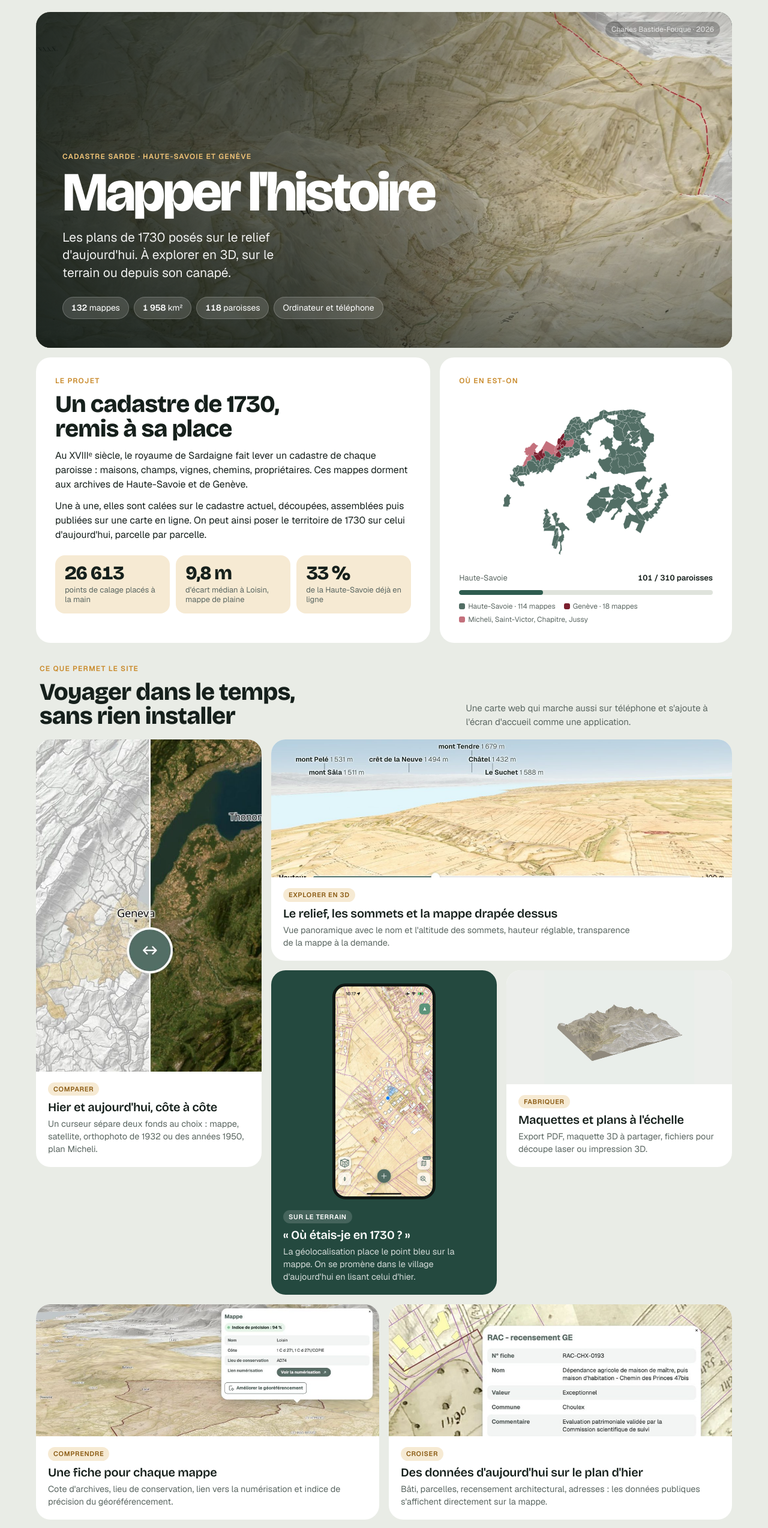
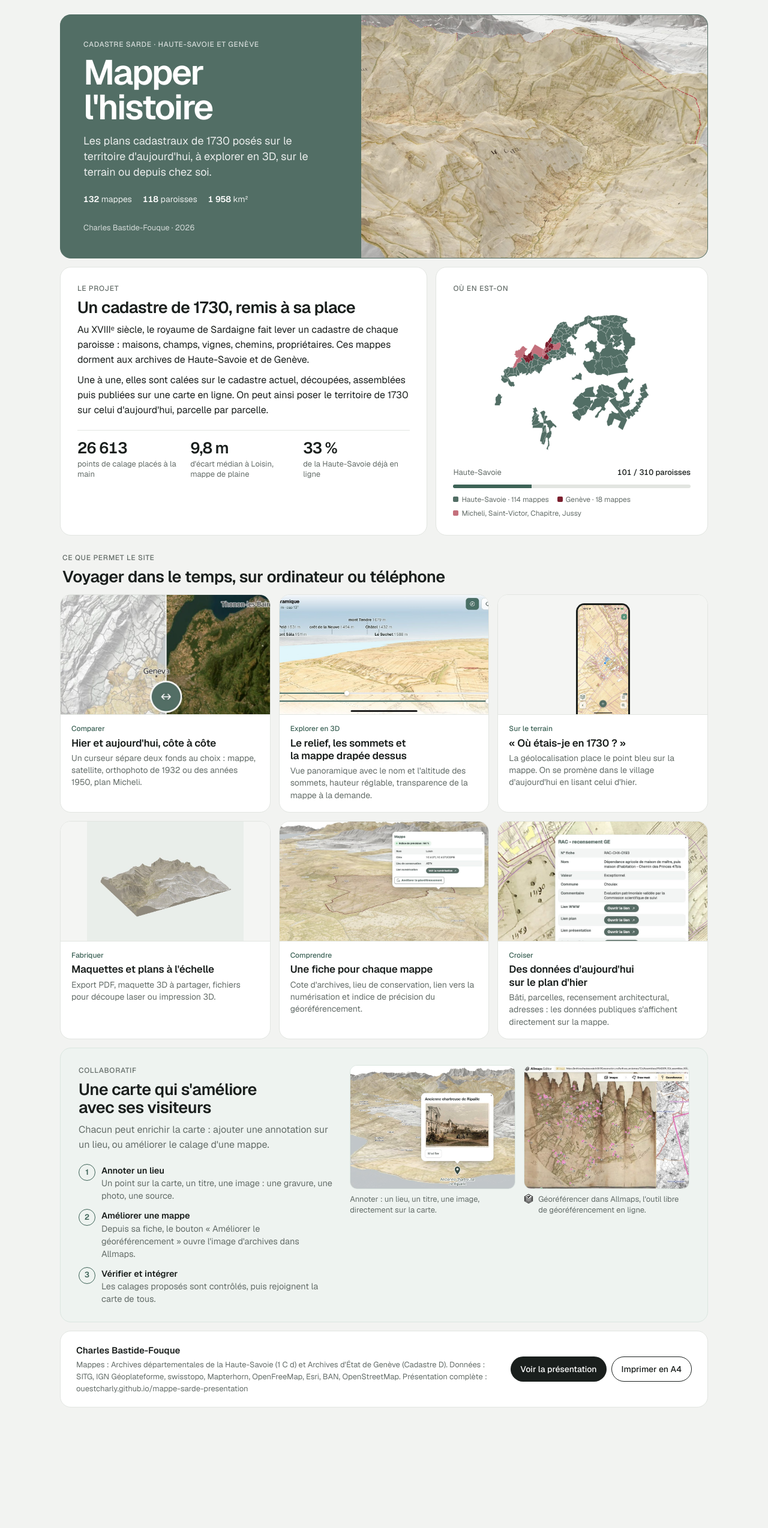
Before and after one commit to ouestcharly/fiche-projet, a plain HTML site: page index.html in a window 1280 px wide. Shown: the top 2548 px of the page at 60% size. After the commit the page ends 2387 px from the top, so only its background shows below. Drawn offline with nearby package versions, Linux system fonts and the light colour scheme.

Commit message:
Bandeau du haut en vert ; carte du corpus agrandie
Co-Authored-By: Claude Opus 5.5 <noreply@anthropic.com>
Claude-Session: https://claude.ai/code/session_01XfiWvxbM1qacN451WQK6jG

```diff
--- a/index.html
+++ b/index.html
@@ -7,182 +7,146 @@
 <meta name="description" content="Les mappes sardes de 1730 géoréférencées, en 3D et sur téléphone : comparer, explorer, contribuer.">
 <link rel="preconnect" href="https://fonts.googleapis.com">
 <link rel="preconnect" href="https://fonts.gstatic.com" crossorigin>
-<link href="https://fonts.googleapis.com/css2?family=Bricolage+Grotesque:opsz,wght@12..96,600;12..96,800&family=Geist:wght@400;500;600&display=swap" rel="stylesheet">
+<link href="https://fonts.googleapis.com/css2?family=Geist:wght@400;500;600&display=swap" rel="stylesheet">
 <style>
 /* Panneaux arrondis posés sur un fond lichen. Vert forêt (le site), ocre papier (les mappes), bleu GPS (la géolocalisation).
    Mise en page : un grand panneau 3D en ouverture, puis une grille de panneaux de tailles variées. */
 :root{
-  --bg:#e9ece6; --panel:#ffffff; --ink:#16201c; --mut:#5b6762; --line:#dfe3dc;
-  --forest:#24493f; --forest-2:#2f5d50; --ochre:#c98a2b; --ochre-lt:#f6ead3; --gps:#2f7be0;
-  --display:"Bricolage Grotesque","Geist",Helvetica,Arial,sans-serif;
-  --body:"Geist",Helvetica,Arial,sans-serif;
-  --r:24px; --r-sm:16px;
+  --bg:#f2f3f1; --panel:#ffffff; --ink:#1a1f1d; --mut:#646d69; --line:#e2e5e1;
+  --acc:#3d6357; --acc-lt:#eef3f0;
+  --f:"Geist",Helvetica,Arial,sans-serif;
+  --r:18px; --r-sm:12px;
   color-scheme:light;
 }
+/* Sobre : panneaux blancs arrondis sur fond gris très clair, un seul accent vert, une seule police. */
 *{box-sizing:border-box;margin:0;padding:0}
 html{background:var(--bg)}
-body{background:var(--bg);color:var(--ink);font-family:var(--body);font-size:16px;line-height:1.5;-webkit-font-smoothing:antialiased}
+body{background:var(--bg);color:var(--ink);font-family:var(--f);font-size:16px;line-height:1.55;-webkit-font-smoothing:antialiased}
 img{max-width:100%;display:block}
 a{color:inherit}
-:focus-visible{outline:2px solid var(--gps);outline-offset:3px}
-.page{max-width:1200px;margin:0 auto;padding:20px 20px 40px;display:grid;gap:16px}
-.panel{background:var(--panel);border-radius:var(--r);overflow:hidden;position:relative}
-h1,h2,h3{font-family:var(--display);text-wrap:balance;letter-spacing:-.02em;line-height:1.02}
-h2{font-size:clamp(28px,3.4vw,40px);font-weight:800}
-h3{font-size:20px;font-weight:600;letter-spacing:-.01em;line-height:1.15}
+:focus-visible{outline:2px solid var(--acc);outline-offset:3px}
+.page{max-width:1120px;margin:0 auto;padding:24px 20px 40px;display:grid;gap:14px}
+.panel{background:var(--panel);border-radius:var(--r);overflow:hidden;position:relative;border:1px solid var(--line)}
+h1,h2,h3{font-weight:600;text-wrap:balance;letter-spacing:-.02em;line-height:1.1}
+h2{font-size:clamp(22px,2.4vw,27px)}
+h3{font-size:17px;letter-spacing:-.01em;line-height:1.25}
 p{max-width:62ch}
-.kicker{font-size:12px;font-weight:600;letter-spacing:.1em;text-transform:uppercase;color:var(--ochre);display:block;margin-bottom:10px}
+.kicker{font-size:12px;font-weight:500;letter-spacing:.06em;text-transform:uppercase;color:var(--mut);display:block;margin-bottom:8px}
 .mut{color:var(--mut)}
 .num{font-variant-numeric:tabular-nums}
 
-/* ===== Ouverture ===== */
-.hero{min-height:560px;color:#fff;background:#1b2a24;isolation:isolate;display:grid;grid-template-columns:1.25fr .75fr;align-items:end}
-.hero>.bgimg{position:absolute;inset:0;width:100%;height:100%;object-fit:cover;z-index:-2}
-.hero::before{content:"";position:absolute;inset:0;z-index:-1;background:linear-gradient(100deg,rgba(14,24,20,.88) 0%,rgba(14,24,20,.6) 42%,rgba(14,24,20,.05) 75%),linear-gradient(0deg,rgba(14,24,20,.55),transparent 45%)}
-.hero .txt{padding:48px 44px}
-.hero .kicker{color:#f1c477}
-.hero h1{font-size:clamp(46px,7.2vw,92px);font-weight:800;letter-spacing:-.045em;line-height:.9}
-.hero .lead{font-size:clamp(17px,1.8vw,21px);line-height:1.4;margin-top:18px;max-width:30ch;color:rgba(255,255,255,.92)}
-.chips{display:flex;flex-wrap:wrap;gap:8px;margin-top:26px}
-.chip{background:rgba(255,255,255,.14);backdrop-filter:blur(6px);-webkit-backdrop-filter:blur(6px);border:1px solid rgba(255,255,255,.22);border-radius:999px;padding:7px 14px;font-size:14px}
-.chip b{font-weight:600;font-variant-numeric:tabular-nums}
-.hero .phone{justify-self:center;align-self:end;width:210px;margin:40px 0 -70px;border-radius:30px;border:6px solid #0f1714;box-shadow:0 30px 60px rgba(0,0,0,.45)}
-.hero .by{position:absolute;right:20px;top:16px;font-size:12px;color:rgba(255,255,255,.75);background:rgba(0,0,0,.25);padding:4px 10px;border-radius:999px}
+/* Ouverture : texte à gauche, image à droite */
+.hero{display:grid;grid-template-columns:1fr 1.15fr;min-height:400px;background:#526e65;border-color:#526e65;color:#fff}
+.hero .kicker,.hero .by{color:rgba(255,255,255,.75)!important}
+.hero .lead,.hero .facts{color:rgba(255,255,255,.88)!important}
+.hero .facts b{color:#fff!important}
+.hero .txt{padding:40px 38px;display:flex;flex-direction:column;justify-content:center}
+.hero h1{font-size:clamp(40px,5vw,58px);letter-spacing:-.04em;line-height:1}
+.hero .lead{font-size:18px;line-height:1.45;margin-top:14px;color:var(--mut);max-width:34ch}
+.hero .facts{display:flex;flex-wrap:wrap;gap:6px 18px;margin-top:22px;font-size:14px;color:var(--mut)}
+.hero .facts b{color:var(--ink);font-weight:600;font-variant-numeric:tabular-nums}
+.hero .by{font-size:13px;color:var(--mut);margin-top:26px}
+.hero .vis{position:relative;min-height:300px}
+.hero .bgimg{position:absolute;inset:0;width:100%;height:100%;object-fit:cover}
+.hero .phone{position:absolute;right:28px;bottom:-40px;width:150px;border-radius:22px;border:4px solid #1a1f1d}
 
-/* ===== Le projet ===== */
-.intro{display:grid;grid-template-columns:1.35fr 1fr;gap:16px}
-.intro .panel{padding:30px 32px}
-.intro p{margin-top:12px}
-.stats{display:grid;grid-template-columns:repeat(3,1fr);gap:10px;margin-top:22px}
-.stat{background:var(--ochre-lt);border-radius:var(--r-sm);padding:14px 16px}
-.stat b{display:block;font-family:var(--display);font-size:32px;font-weight:800;letter-spacing:-.04em;line-height:1;font-variant-numeric:tabular-nums}
-.stat span{font-size:13px;color:var(--mut);display:block;margin-top:4px;line-height:1.3}
+/* Le projet */
+.intro{display:grid;grid-template-columns:1.35fr 1fr;gap:14px}
+.intro .panel{padding:26px 28px}
+.intro p{margin-top:10px}
+.stats{display:grid;grid-template-columns:repeat(3,1fr);gap:10px;margin-top:20px;border-top:1px solid var(--line);padding-top:16px}
+.stat b{display:block;font-size:26px;font-weight:600;letter-spacing:-.03em;line-height:1;font-variant-numeric:tabular-nums}
+.stat span{font-size:13px;color:var(--mut);display:block;margin-top:5px;line-height:1.35}
 .corpus{display:flex;flex-direction:column;gap:10px}
-.corpus img{width:100%;max-height:280px;object-fit:contain;margin:0 auto}
-.bar{height:8px;border-radius:99px;background:var(--line);overflow:hidden}
-.bar i{display:block;height:100%;width:33%;background:var(--forest-2);border-radius:99px}
+.corpus img{width:100%;max-height:260px;object-fit:contain;margin:0 auto}
+.bar{height:6px;border-radius:99px;background:var(--line);overflow:hidden}
+.bar i{display:block;height:100%;width:33%;background:var(--acc)}
 .corpus .t{display:flex;justify-content:space-between;font-size:13px;color:var(--mut)}
-.corpus .t b{color:var(--ink)}
+.corpus .t b{color:var(--ink);font-weight:500}
 .leg{display:flex;flex-wrap:wrap;gap:4px 14px;font-size:12px;color:var(--mut)}
-.leg i{display:inline-block;width:10px;height:10px;border-radius:3px;margin-right:5px;vertical-align:-1px}
+.leg i{display:inline-block;width:9px;height:9px;border-radius:2px;margin-right:5px}
 
-/* ===== Fonctionnalités : grille de panneaux ===== */
-.sec-head{display:flex;justify-content:space-between;align-items:end;gap:20px;padding:18px 6px 2px}
-.sec-head p{font-size:15px;color:var(--mut);max-width:44ch}
-.bento{display:grid;grid-template-columns:repeat(6,1fr);gap:16px}
+/* Fonctionnalités */
+.sec-head{padding:14px 4px 0}
+.sec-head p{display:none}
+.bento{display:grid;grid-template-columns:repeat(3,1fr);gap:14px}
 .card{display:flex;flex-direction:column}
-.card .shot{flex:1;min-height:0;background:#f1f3ef}
+.card .shot{height:200px;background:#f4f5f3;border-bottom:1px solid var(--line)}
 .card .shot img{width:100%;height:100%;object-fit:cover}
-.card .cap{padding:16px 20px 20px}
-.card .cap p{font-size:14.5px;color:var(--mut);margin-top:5px;line-height:1.45}
-.tagline{display:inline-block;font-size:11px;font-weight:600;letter-spacing:.06em;text-transform:uppercase;padding:3px 9px;border-radius:99px;background:var(--ochre-lt);color:#8a5a12;margin-bottom:8px}
-.c-compare{grid-column:span 2;grid-row:span 2}
-.c-pano{grid-column:span 4}
-.c-terrain{grid-column:span 2;grid-row:span 2;background:var(--forest);color:#fff}
-.c-terrain .cap p{color:rgba(255,255,255,.8)}
-.c-terrain .tagline{background:rgba(255,255,255,.15);color:#fff}
-.c-terrain .shot{background:none;display:flex;justify-content:center;padding:22px 20px 0}
-.c-terrain .shot img{width:auto;height:100%;max-height:360px;object-fit:contain;border-radius:22px;border:5px solid #0f1714}
-.c-maquette{grid-column:span 2}
-.c-maquette .shot{background:#eceeeb}
+.card .cap{padding:14px 18px 18px}
+.card .cap p{font-size:14px;color:var(--mut);margin-top:4px;line-height:1.45}
+.tagline{display:block;font-size:12px;font-weight:500;color:var(--acc);margin-bottom:4px}
+.c-terrain .shot{display:flex;justify-content:center;padding:14px 0 0}
+.c-terrain .shot img{width:auto;height:100%;object-fit:contain;border-radius:14px 14px 0 0;border:3px solid #1a1f1d;border-bottom:0}
 .c-maquette .shot img{object-fit:contain}
-.c-fiche{grid-column:span 3}
-.c-patri{grid-column:span 3}
-.c-compare .shot{min-height:300px}
-.c-pano .shot{height:230px;flex:none}
-.c-maquette .shot{height:190px;flex:none}
-.c-fiche .shot,.c-patri .shot{height:220px;flex:none}
 .c-fiche .shot img{object-position:center 20%}
 .c-patri .shot img{object-position:left top}
+.c-compare .shot img{object-position:center 40%}
 
-/* ===== Collaboratif ===== */
-.collab{background:var(--forest);color:#fff;padding:34px 34px 30px;display:grid;grid-template-columns:1fr 1.15fr;gap:30px;align-items:start}
-.collab .kicker{color:#f1c477}
-.collab h2{color:#fff}
-.collab>div>p{color:rgba(255,255,255,.85);margin-top:12px}
-.steps{list-style:none;display:grid;gap:10px;margin-top:22px;counter-reset:s}
-.steps li{display:grid;grid-template-columns:34px 1fr;gap:12px;align-items:start;background:rgba(255,255,255,.08);border:1px solid rgba(255,255,255,.12);border-radius:var(--r-sm);padding:12px 14px;counter-increment:s;font-size:14.5px;line-height:1.4;color:rgba(255,255,255,.85)}
-.steps li::before{content:counter(s);width:34px;height:34px;border-radius:50%;background:#f1c477;color:var(--forest);font-family:var(--display);font-weight:800;display:grid;place-items:center;font-size:17px}
-.steps b{color:#fff;display:block;font-weight:600}
-.collab-vis{display:grid;gap:12px}
-.collab-vis .shot{border-radius:var(--r-sm);overflow:hidden;background:#fff}
-.collab-vis figcaption{font-size:13px;color:rgba(255,255,255,.75);display:flex;align-items:center;gap:10px;margin-top:8px}
-.collab-vis figcaption img{width:22px;height:22px;background:#fff;border-radius:6px;padding:2px}
-.annot{border:1.5px dashed rgba(255,255,255,.35);border-radius:var(--r-sm);padding:16px 18px}
-.annot h3{font-size:17px;color:#fff}
-.annot p{font-size:14px;color:rgba(255,255,255,.8);margin-top:4px}
+/* Collaboratif */
+.collab{background:var(--acc-lt);border-color:#dbe6e0;padding:28px 30px;display:grid;grid-template-columns:.9fr 1.2fr;gap:28px;align-items:start}
+.collab>div>p{color:var(--mut);margin-top:10px}
+.steps{list-style:none;display:grid;gap:12px;margin-top:20px;counter-reset:s}
+.steps li{display:grid;grid-template-columns:26px 1fr;gap:12px;align-items:start;counter-increment:s;font-size:14.5px;line-height:1.45;color:var(--mut)}
+.steps li::before{content:counter(s);width:26px;height:26px;border-radius:50%;border:1.5px solid var(--acc);color:var(--acc);font-weight:600;display:grid;place-items:center;font-size:13px}
+.steps b{color:var(--ink);display:block;font-weight:600}
+.collab-vis{display:grid;grid-template-columns:1fr 1fr;gap:14px}
+.collab-vis .shot{aspect-ratio:4/3;border-radius:var(--r-sm);overflow:hidden;background:#fff;border:1px solid #dbe6e0}
+.collab-vis figcaption{font-size:13px;color:var(--mut);display:flex;align-items:center;gap:8px;margin-top:8px}
+.collab-vis .shot img{width:100%;height:100%;object-fit:cover;object-position:left top}
+.collab-vis figcaption img{width:16px;height:16px;flex:none}
+.collab-vis figcaption{align-items:flex-start;line-height:1.4}
+.annot{background:#fff;border:1px solid #dbe6e0;border-radius:var(--r-sm);padding:14px 16px}
+.annot h3{font-size:15px}
+.annot p{font-size:14px;color:var(--mut);margin-top:3px}
 
-/* ===== Pied ===== */
-.foot{padding:24px 30px;display:grid;grid-template-columns:1fr auto;gap:20px;align-items:center}
+/* Pied */
+.foot{padding:20px 26px;display:grid;grid-template-columns:1fr auto;gap:20px;align-items:center}
 .foot p{font-size:13px;color:var(--mut);max-width:80ch}
-.foot .who{font-family:var(--display);font-weight:600;font-size:17px;color:var(--ink);margin-bottom:4px}
-.btns{display:flex;gap:10px;flex-wrap:wrap}
-.btn{display:inline-flex;align-items:center;gap:10px;padding:13px 18px;border-radius:999px;background:var(--ink);color:#fff;text-decoration:none;font:600 15px var(--body);border:0;cursor:pointer}
-.btn:hover{background:var(--forest-2)}
-.btn.sec{background:none;color:var(--ink);border:1.5px solid var(--ink)}
+.foot .who{font-weight:600;font-size:15px;color:var(--ink);margin-bottom:3px}
+.btns{display:flex;gap:8px;flex-wrap:wrap}
+.btn{display:inline-flex;align-items:center;padding:11px 16px;border-radius:999px;background:var(--ink);color:#fff;text-decoration:none;font:500 14px var(--f);border:0;cursor:pointer}
+.btn:hover{background:var(--acc)}
+.btn.sec{background:none;color:var(--ink);border:1px solid var(--ink)}
 .btn.sec:hover{background:var(--bg)}
 
-/* ===== Écrans étroits ===== */
 @media (max-width:900px){
-  .hero{grid-template-columns:1fr;min-height:0}
+  .hero{grid-template-columns:1fr}
+  .hero .vis{order:-1;min-height:260px}
   .hero .phone{display:none}
-  .hero .txt{padding:110px 26px 32px}
   .intro,.collab{grid-template-columns:1fr}
-  .bento{grid-template-columns:repeat(2,1fr)}
-  .c-compare,.c-terrain{grid-row:auto}
-  .c-pano,.c-fiche,.c-patri{grid-column:span 2}
-  .c-compare,.c-terrain,.c-maquette{grid-column:span 1}
-  .c-compare .shot{min-height:260px}
-  .c-terrain .shot img{max-height:300px}
-  .sec-head{flex-direction:column;align-items:start}
+  .bento{grid-template-columns:1fr 1fr}
   .foot{grid-template-columns:1fr}
 }
 @media (max-width:560px){
   .page{padding:12px 12px 30px;gap:12px}
   .bento{grid-template-columns:1fr}
-  .c-pano,.c-fiche,.c-patri,.c-compare,.c-terrain,.c-maquette{grid-column:auto}
-  .stats{grid-template-columns:1fr 1fr 1fr;gap:6px}
-  .stat{padding:10px}
-  .stat b{font-size:24px}
-  .intro .panel,.collab{padding:22px 20px}
+  .hero .txt,.intro .panel,.collab{padding:22px 20px}
+  .stat b{font-size:22px}
 }
 @media (prefers-reduced-motion:reduce){*{transition:none!important}}
 
-/* ===== Impression : une page A4, mise en page ordinateur réduite ===== */
-@page{size:A4 portrait;margin:8mm}
+/* ===== Impression : une page A4 ===== */
+@page{size:A4 portrait;margin:9mm}
 @media print{
   *{-webkit-print-color-adjust:exact;print-color-adjust:exact}
   html,body{background:#fff}
-  body{width:1340px;zoom:.545;margin:0}
+  body{width:1240px;zoom:.57;margin:0}
   .page{padding:0;gap:12px;max-width:none}
-  .no-print,.sec-head p{display:none!important}
-  .panel{border:1.5px solid var(--line)}
-  .hero,.collab{border:0}
-  .hero{min-height:0;height:300px;grid-template-columns:1.25fr .75fr}
-  .hero .txt{padding:30px 38px}
-  .hero .phone{display:block;width:150px;margin:24px 0 -90px}
-  .hero h1{font-size:76px}
-  .hero .lead{margin-top:12px}
-  .chips{margin-top:16px}
-  .intro{grid-template-columns:1.35fr 1fr;gap:12px}
+  .no-print{display:none!important}
+  .hero{grid-template-columns:1fr 1.15fr;min-height:0;height:300px}
+  .hero .vis{order:0}
+  .hero .txt{padding:28px 32px}
+  .intro{grid-template-columns:1.35fr 1fr}
   .intro .panel{padding:20px 24px}
-  .stats{margin-top:14px}
-  .corpus img{max-height:175px}
-  .sec-head{padding:2px 6px 0;display:block}
+  .corpus img{max-height:170px}
   .bento{grid-template-columns:repeat(3,1fr);gap:12px}
-  .bento .card{grid-column:auto!important;grid-row:auto!important}
-  .bento .card .shot{flex:none;height:138px;min-height:0;padding:0}
-  .c-terrain .shot{padding:10px 0 0!important}
-  .c-terrain .shot img{max-height:128px;border-width:3px;border-radius:12px}
-  .c-compare .shot img{object-position:center 40%}
+  .card .shot{height:150px}
   .card .cap{padding:11px 16px 13px}
-  .card .cap p{font-size:13.5px}
-  .collab{grid-template-columns:1fr 1fr;padding:22px 26px;gap:22px}
-  .steps{gap:7px;margin-top:12px}
-  .steps li{padding:9px 12px}
-  .collab-vis .shot img{max-height:200px;width:100%;object-fit:cover;object-position:left top}
+  .collab{grid-template-columns:.9fr 1.2fr;padding:22px 26px}
+  .steps{gap:9px;margin-top:14px}
   .foot{grid-template-columns:1fr;padding:14px 22px}
-  .panel,.card,.collab{break-inside:avoid}
+  .panel,.card{break-inside:avoid}
 }
 </style>
 </head>
@@ -190,20 +154,16 @@ p{max-width:62ch}
 <main class="page">
 
   <header class="panel hero">
-    <img class="bgimg" src="assets/hero_3d.jpg" alt="Une mappe sarde drapée sur le relief des Alpes, vue en 3D">
-    <span class="by">Charles Bastide-Fouque · 2026</span>
     <div class="txt">
       <span class="kicker">Cadastre sarde · Haute-Savoie et Genève</span>
       <h1>Mapper l'histoire</h1>
-      <p class="lead">Les plans de 1730 posés sur le relief d'aujourd'hui. À explorer en 3D, sur le terrain ou depuis son canapé.</p>
-      <div class="chips">
-        <span class="chip"><b>132</b> mappes</span>
-        <span class="chip"><b>1 958</b> km²</span>
-        <span class="chip"><b>118</b> paroisses</span>
-        <span class="chip">Ordinateur et téléphone</span>
-      </div>
+      <p class="lead">Les plans cadastraux de 1730 posés sur le territoire d'aujourd'hui, à explorer en 3D, sur le terrain ou depuis chez soi.</p>
+      <div class="facts"><span><b>132</b> mappes</span><span><b>118</b> paroisses</span><span><b>1 958</b> km²</span></div>
+      <div class="by">Charles Bastide-Fouque · 2026</div>
     </div>
-    <img class="phone" src="assets/tel_3d.jpg" alt="Le site en 3D sur un téléphone">
+    <div class="vis">
+      <img class="bgimg" src="assets/hero_3d.jpg" alt="Une mappe sarde drapée sur le relief des Alpes, vue en 3D">
+    </div>
   </header>
 
   <div class="intro">
@@ -228,7 +188,7 @@ p{max-width:62ch}
   </div>
 
   <div class="sec-head">
-    <div><span class="kicker">Ce que permet le site</span><h2>Voyager dans le temps, sans rien installer</h2></div>
+    <div><span class="kicker">Ce que permet le site</span><h2>Voyager dans le temps, sur ordinateur ou téléphone</h2></div>
     <p>Une carte web qui marche aussi sur téléphone et s'ajoute à l'écran d'accueil comme une application.</p>
   </div>
 
@@ -268,22 +228,22 @@ p{max-width:62ch}
     <div>
       <span class="kicker">Collaboratif</span>
       <h2>Une carte qui s'améliore avec ses visiteurs</h2>
-      <p>Une mappe mal calée, un détail à signaler, une feuille pas encore traitée ? Chacun peut contribuer. Les propositions sont vérifiées avant d'être intégrées.</p>
+      <p>Chacun peut enrichir la carte : ajouter une annotation sur un lieu, ou améliorer le calage d'une mappe.</p>
       <ol class="steps">
-        <li><div><b>Repérer</b>Dans la fiche d'une mappe, le bouton « Améliorer le géoréférencement » ouvre l'image d'archives.</div></li>
-        <li><div><b>Placer des points dans Allmaps</b>L'outil libre relie un point de la mappe à sa position actuelle, directement dans le navigateur.</div></li>
-        <li><div><b>Vérifier et intégrer</b>La contribution est contrôlée, puis rejoint la carte de tous.</div></li>
+        <li><div><b>Annoter un lieu</b>Un point sur la carte, un titre, une image : une gravure, une photo, une source.</div></li>
+        <li><div><b>Améliorer une mappe</b>Depuis sa fiche, le bouton « Améliorer le géoréférencement » ouvre l'image d'archives dans Allmaps.</div></li>
+        <li><div><b>Vérifier et intégrer</b>Les calages proposés sont contrôlés, puis rejoignent la carte de tous.</div></li>
       </ol>
     </div>
     <div class="collab-vis">
       <figure>
+        <div class="shot"><img style="object-position:center 45%" src="assets/annotation.jpg" alt="Annotation « Ancienne chartreuse de Ripaille » avec une gravure ancienne, posée sur la carte en 3D"></div>
+        <figcaption>Annoter : un lieu, un titre, une image, directement sur la carte.</figcaption>
+      </figure>
+      <figure>
         <div class="shot"><img src="assets/allmaps.jpg" alt="L'éditeur Allmaps : points de calage sur la mappe et sur la carte actuelle"></div>
-        <figcaption><img src="assets/allmaps-logo.svg" alt="">Géoréférencer dans Allmaps, l'outil ouvert du patrimoine cartographique</figcaption>
+        <figcaption><img src="assets/allmaps-logo.svg" alt="">Géoréférencer dans Allmaps, l'outil libre de géoréférencement en ligne.</figcaption>
       </figure>
-      <div class="annot">
-        <h3>Annoter la carte</h3>
-        <p>Les annotations permettent de laisser une note sur un lieu et de la partager : un nom ancien, une source, une erreur repérée.</p>
-      </div>
     </div>
   </section>
 
```
